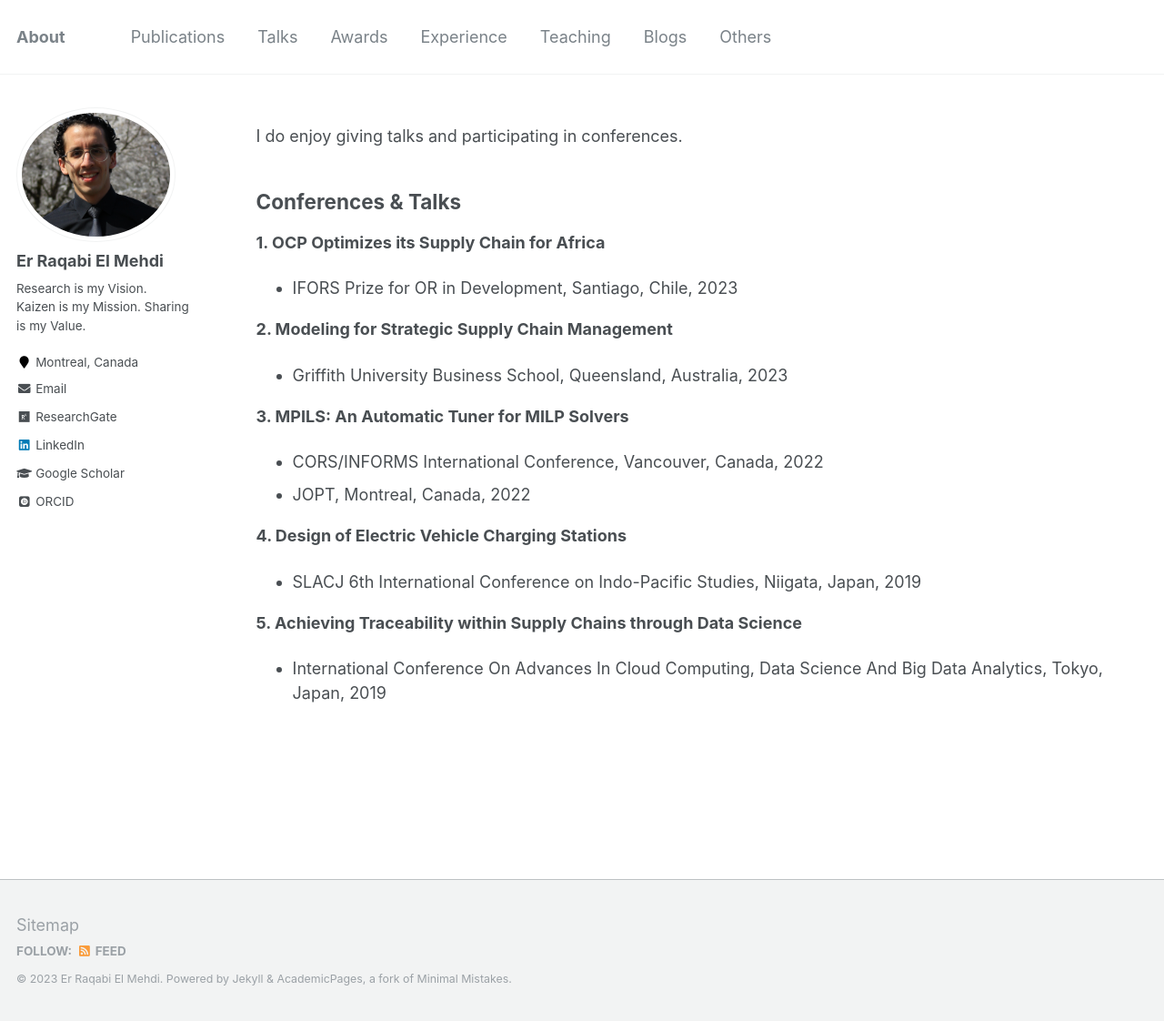
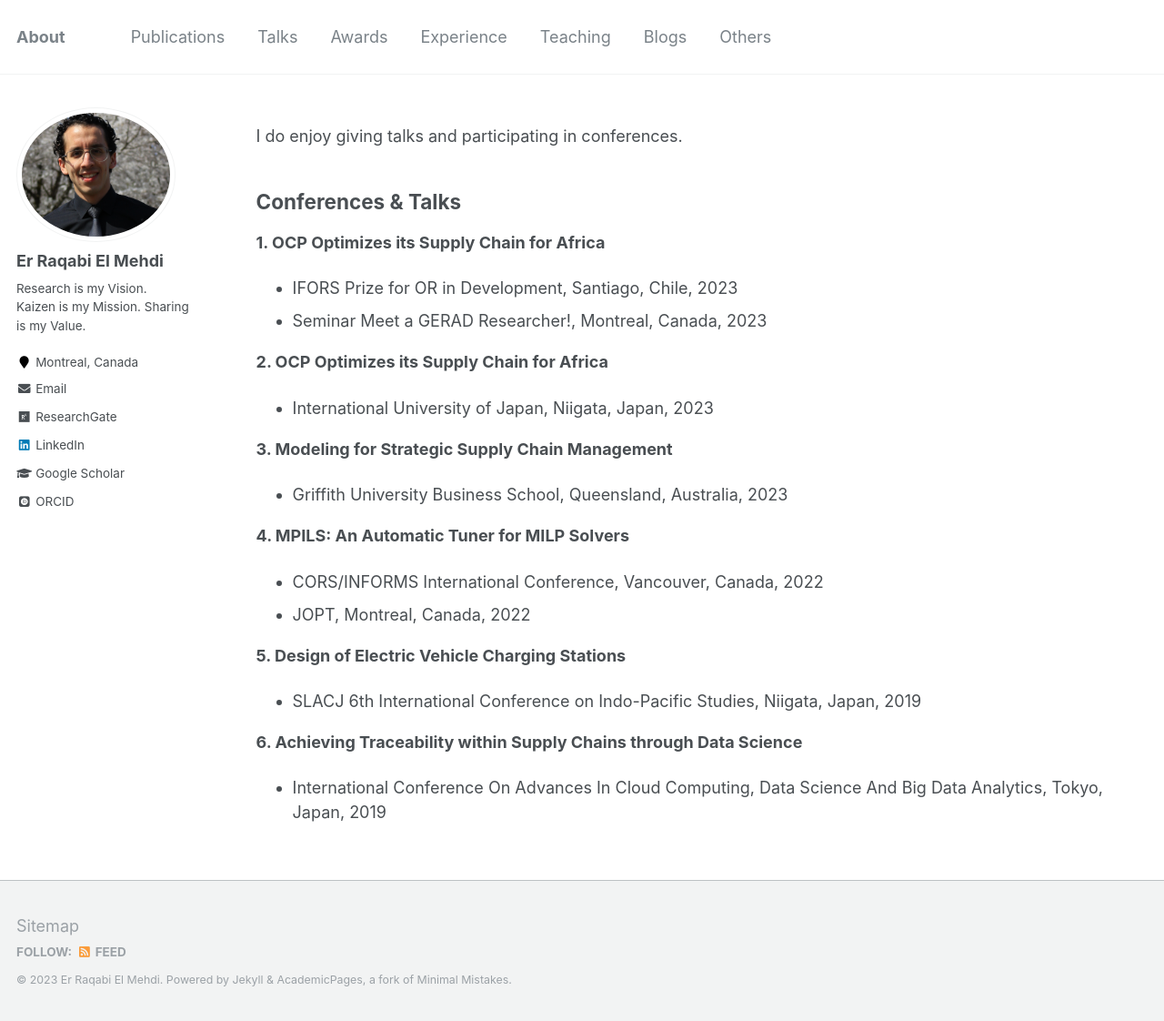
Before and after one commit to RqbMedi/rqbmedi.github.io, a Jekyll site: the page built from _pages/talks.md, in a window 1280 px wide and 1122 px high. Shown: the whole window at 91% size. Built offline with Jekyll 4.4.1, drawn with Linux system fonts in a browser that asks for light colours; some web fonts are replaced.

Commit message:
Update talks.md

```diff
--- a/_pages/talks.md
+++ b/_pages/talks.md
@@ -12,16 +12,20 @@ Conferences & Talks
 
 **1. OCP Optimizes its Supply Chain for Africa**
 - IFORS Prize for OR in Development, Santiago, Chile, 2023
+- Seminar Meet a GERAD Researcher!, Montreal, Canada, 2023
 
-**2. Modeling for Strategic Supply Chain Management**
+**2. OCP Optimizes its Supply Chain for Africa**
+- International University of Japan, Niigata, Japan, 2023
+
+**3. Modeling for Strategic Supply Chain Management**
 - Griffith University Business School, Queensland, Australia, 2023
 
-**3. MPILS: An Automatic Tuner for MILP Solvers**
+**4. MPILS: An Automatic Tuner for MILP Solvers**
  - CORS/INFORMS International Conference, Vancouver, Canada, 2022
  - JOPT, Montreal, Canada, 2022
 
-**4. Design of Electric Vehicle Charging Stations**
+**5. Design of Electric Vehicle Charging Stations**
  - SLACJ 6th International Conference on Indo-Pacific Studies, Niigata, Japan, 2019
 
-**5. Achieving Traceability within Supply Chains through Data Science**
+**6. Achieving Traceability within Supply Chains through Data Science**
  - International Conference On Advances In Cloud Computing, Data Science And Big Data Analytics, Tokyo, Japan, 2019
```
